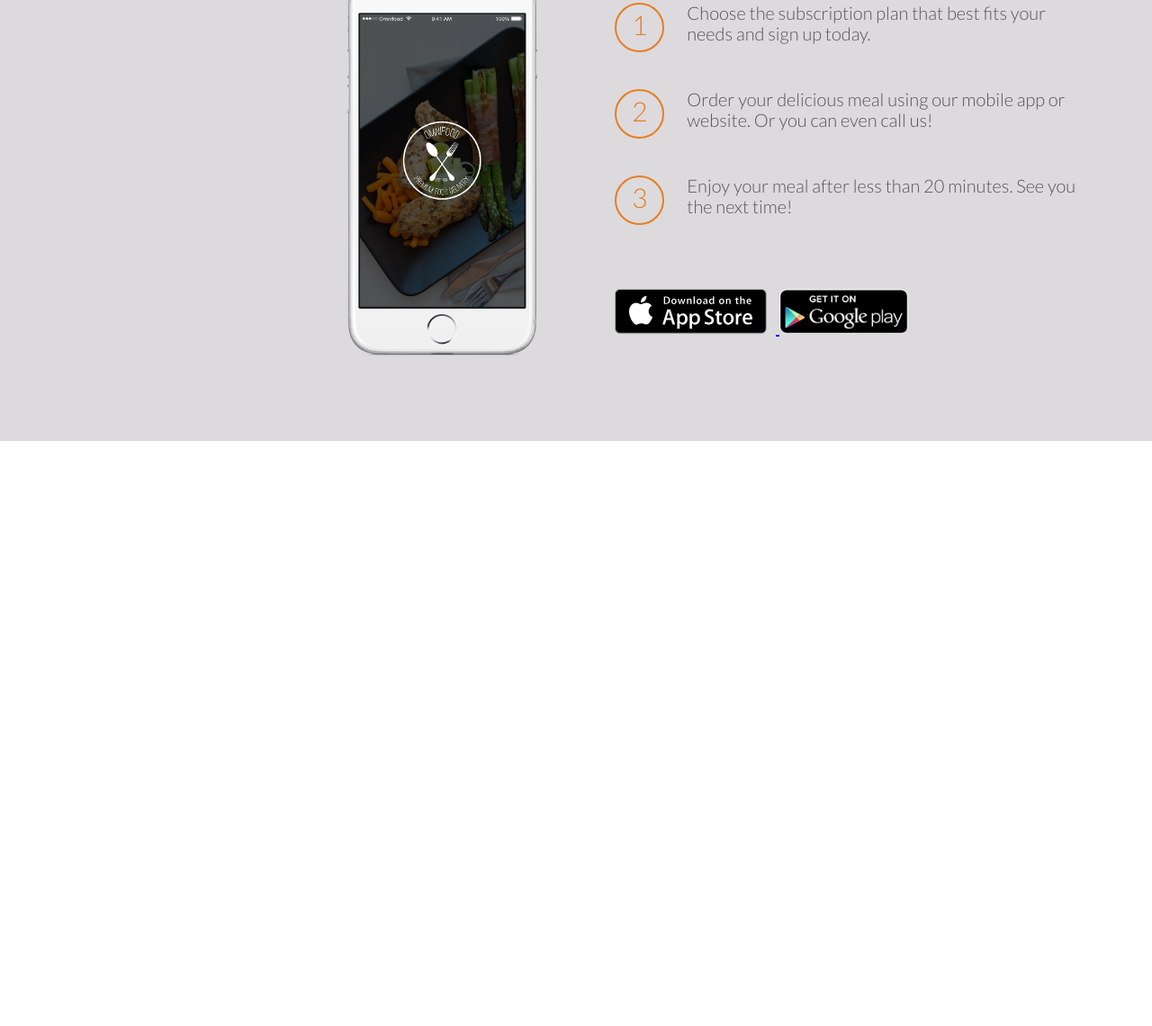
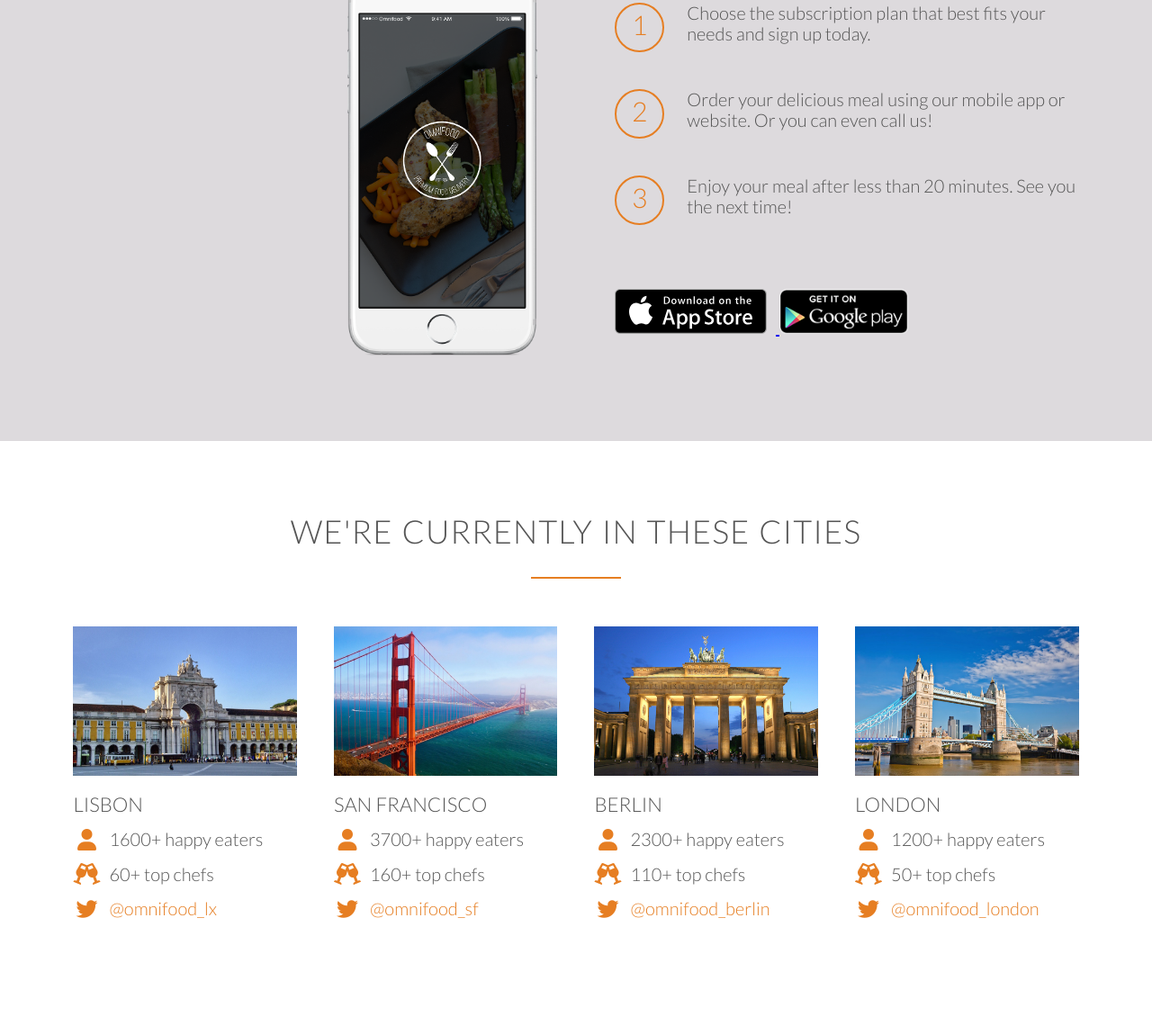
Before and after one commit to ThinThinzarHtet/Omni-Food-Project, a plain HTML site: page index.html in a window 1280 px wide. Shown: the part 2238-3378 px from the top of the page at 90% size. Before the commit the page ends 2728 px from the top, so only its background shows below. Drawn offline with Linux system fonts and the light colour scheme.

Commit message:
cities section

```diff
--- a/index.html
+++ b/index.html
@@ -149,7 +149,67 @@
                 <a href="#" class="btn-app">
                     <img src="resources/img/download-app-android.png" alt="App Store Button">
                 </a>
+            </div>
+        </div>
+    </section>
 
+    <!-- Cities Section -->
+    <section class="section-cities">
+        <div class="row">
+            <h2>We're currently in these cities</h2>
+        </div>
+        <div class="row">
+            <div class="col span_1_of_4 box">
+                <img src="resources/img/lisbon-3.jpg" alt="lisbon">
+                <h3>Lisbon</h3>
+                <div class="city-feature">
+                    <i class="fas fa-user icon-small"></i>1600+ happy eaters
+                </div>
+                <div class="city-feature">
+                    <i class="fas fa-glass-cheers icon-small"></i>60+ top chefs
+                </div>
+                <div class="city-feature">
+                    <i class="fab fa-twitter icon-small"></i><a href="#" class="city-twitter">@omnifood_lx</a>
+                </div>
+            </div>
+            <div class="col span_1_of_4 box">
+                <img src="resources/img/san-francisco.jpg" alt="San Francisco">
+                <h3>San Francisco</h3>
+                <div class="city-feature">
+                    <i class="fas fa-user icon-small"></i>3700+ happy eaters
+                </div>
+                <div class="city-feature">
+                    <i class="fas fa-glass-cheers icon-small"></i>160+ top chefs
+                </div>
+                <div class="city-feature">
+                    <i class="fab fa-twitter icon-small"></i><a href="#" class="city-twitter">@omnifood_sf</a>
+                </div>
+            </div>
+            <div class="col span_1_of_4 box">
+                <img src="resources/img/berlin.jpg" alt="Berlin">
+                <h3>Berlin</h3>
+                <div class="city-feature">
+                    <i class="fas fa-user icon-small"></i>2300+ happy eaters
+                </div>
+                <div class="city-feature">
+                    <i class="fas fa-glass-cheers icon-small"></i>110+ top chefs
+                </div>
+                <div class="city-feature">
+                    <i class="fab fa-twitter icon-small"></i><a href="#" class="city-twitter">@omnifood_berlin</a>
+                </div>
+            </div>
+            <div class="col span_1_of_4 box">
+                <img src="resources/img/london.jpg" alt="London">
+                <h3>London</h3>
+                <div class="city-feature">
+                    <i class="fas fa-user icon-small"></i>1200+ happy eaters
+                </div>
+                <div class="city-feature">
+                    <i class="fas fa-glass-cheers icon-small"></i>50+ top chefs
+                </div>
+                <div class="city-feature">
+                    <i class="fab fa-twitter icon-small"></i><a href="#" class="city-twitter">@omnifood_london</a>
+                </div>
             </div>
         </div>
     </section>
--- a/resources/css/style.css
+++ b/resources/css/style.css
@@ -290,3 +290,42 @@ header {
 .works-step:last-of-type {
     margin-bottom: 80px;
 }
+
+
+/* ---------- Cities section ---------- */
+.box img {
+    width: 100%;
+    height: auto;
+    margin-bottom: 15px;
+}
+
+.city-feature {
+    margin-bottom: 15px;
+}
+
+.icon-small {
+    color: #e67e22;
+    display: inline-block;
+    text-align: center;
+    font-size: 120%;
+    width: 30px;
+    line-height: 120%;
+    vertical-align: middle;
+    margin-top: -5px;
+    margin-right: 10px;
+}
+
+.city-twitter:link,
+.city-twitter:visited {
+    text-decoration: none;
+    color: #e67e22;
+    padding-bottom: 2px;
+    border-bottom: 1px solid transparent;
+    transition: all 0.2s;
+}
+
+.city-twitter:hover,
+.city-twitter:active {
+    color: #000;
+    border-bottom: 1px solid #e67e22;
+}
```
